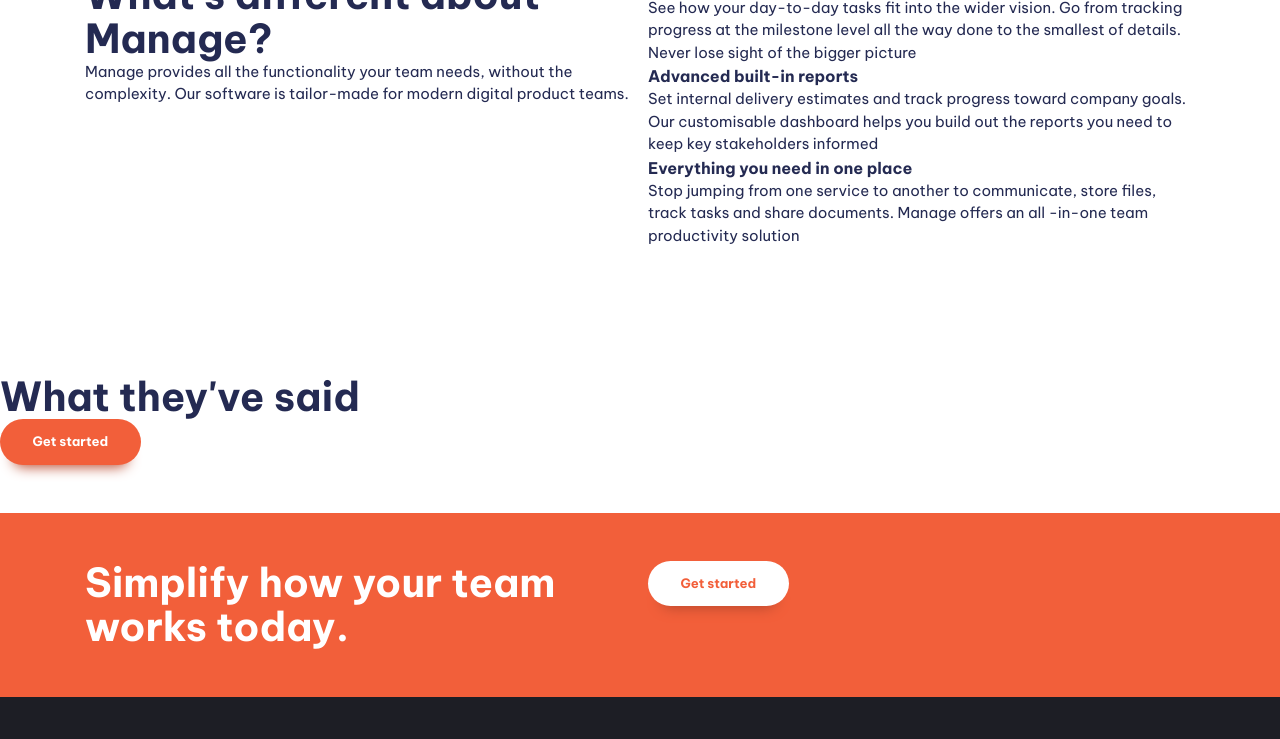
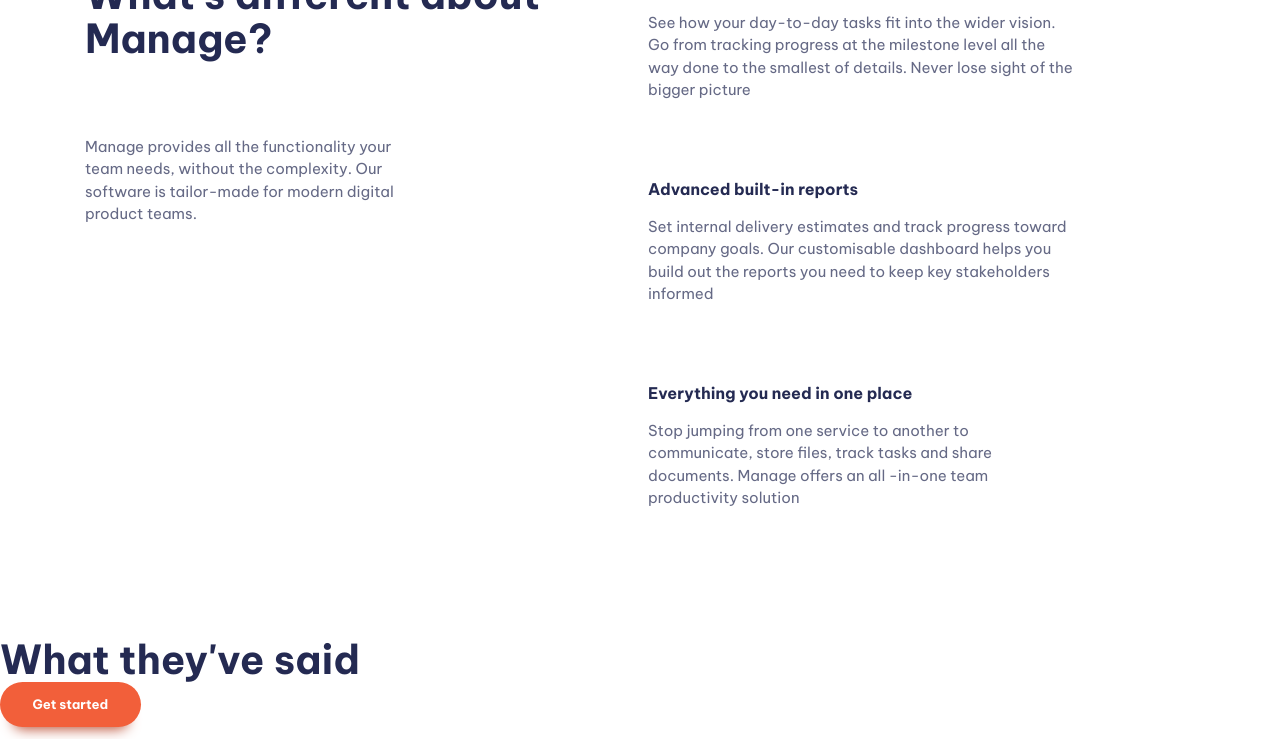
Before and after one commit to Webmav/vite-project-kp, a website: page index.html in a window 1280 px wide. Shown: the part 886-1625 px from the top of the page. Drawn offline with Linux system fonts and the light colour scheme; files that its build step writes are made by us from their sources; files whose address does not match are found by name.

Commit message:
Made some new classes regarding spacing and paragraph. And in cta, made some classes to align items and justify and changed size of content

```diff
--- a/index.html
+++ b/index.html
@@ -40,7 +40,7 @@
       <section class="padding-block-900">
         <div class="container"> </div>
         <div class="even-columns">
-          <div>
+          <div class="flow">
             <h1 class="fs-primary-heading fw-bold">Bring everyone together
               to build better products.</h1>
             <p>Manage makes it simple for software teams to plan day-to-day
@@ -57,7 +57,7 @@
       <section class="padding-block-900">
         <div class="container">
           <div class="even-columns">
-            <div>
+            <div class="flow">
               <h2 class="fs-secondary-heading fw-bold"> What's different about
                 Manage?</h2>
               <p>Manage provides all the functionality your team needs, without
@@ -66,25 +66,33 @@
             </div>
 
             <div>
-              <ul role="list" class="numbered-items">
+              <ul role="list" class="numbered-items |  flow">
                 <li>
+                  <div class="flow" style="--flow-spacer: 1em">
                     <h3 class="fs-600 fw-bold">Track company-wide progress</h3>
-                  <p>See how your day-to-day tasks fit into the wider vision.
+                    <p data-width="wide">See how your day-to-day tasks fit into the wider vision.
                       Go from tracking progress at the milestone level all the way
                       done to the smallest of details. Never lose sight of the
                       bigger picture</p>
+                  </div>
                 </li>
+
                 <li>
+                  <div class="flow" style="--flow-spacer: 1em">
                     <h3 class="fs-600 fw-bold">Advanced built-in reports</h3>
-                  <p>Set internal delivery estimates and track progress toward
+                    <p data-width="wide">Set internal delivery estimates and track progress toward
                       company goals. Our customisable dashboard helps you build out the
                       reports you need to keep key stakeholders informed</p>
+                  </div>
                 </li>
+
                 <li>
+                  <div class="flow" style="--flow-spacer: 1em">
                     <h3 class="fs-600 fw-bold">Everything you need in one place</h3>
-                  <p>Stop jumping from one service to another to communicate,
+                    <p data-width="wide">Stop jumping from one service to another to communicate,
                       store files, track tasks and share documents. Manage offers
                       an all -in-one team productivity solution</p>
+                  </div>
                 </li>
               </ul>
             </div>
@@ -98,16 +106,16 @@
          <button class="button">Get started</button>
       </section>
 
-      <section class="cta | bg-accent-400 text-neutral-100 padding-block-700">
+      <section class="cta | bg-accent-400 text-neutral-100 padding-block-900">
         <div class="container">
-          <div class="even-columns">
+          <div class="even-columns vertical-align-center">
             <div>
-              <p class="fs-secondary-heading fw-bold">Simplify how your team works
+              <p class="fs-primary-heading fw-bold">Simplify how your team works
                 today.
               </p>
             </div>
 
-            <div>
+            <div class="justify-self-end-md">
               <button class="button" data-type="inverted">Get started</button>
             </div>
           </div>
@@ -130,7 +138,7 @@
           </div>
 
           <div>
-            <nav aria-label="Footer" class="footer-nav">
+            <nav class="flow" data-spacing="tight" aria-label="Footer" class="footer-nav">
               <ul role="list">
                 <li><a href="#"> Home</a></li>
                 <li><a href="#"> Pricing</a></li>
@@ -147,7 +155,7 @@
             <form action="">
               <input type="email">
               <button class="button">Go</button>
-              <p>Copyright 2020. All Rights Reserved.</p>
+              <p class="copyright">Copyright 2020. All Rights Reserved.</p>
             </form>
           </div>
         </div>
--- a/src/style.css
+++ b/src/style.css
@@ -124,36 +124,25 @@ svg {
 
 
 
-
-
-
-
-
-.container {
-    --max-width: 1110px;
-    --padding: 1rem;
-
-    width: min(var(--max-width), 100% - (var(--padding)*2));
-    margin-inline: auto;
-}
-
-.even-columns {
-    display: grid;
-    gap: 1rem;
-}
-
-@media (min-width: 50em) {
-    .even-columns {
-        grid-auto-flow: column;
-        grid-auto-columns: 1fr;
-    }
-}
-
 /* General styling */
 
 body {
     font-size: var(--fs-body);
     font-family: var(--ff-body);
+    color: var(--clr-primary-400);
+}
+
+p:not([class]) {
+    opacity: 0.7;
+    max-width: 32ch;
+}
+
+p[data-width="wide"] {
+    max-width: 42ch;
+}
+
+a {
+    text-decoration: none;
     color: var(--clr-primary-400);
 }
 
@@ -190,7 +179,7 @@ body {
     color: var(--clr-accent-300);
 }
 
-/* Navigation */
+/* navigation */
 
 .primary-header {
     padding-top: var(--size-700);
@@ -216,15 +205,10 @@ body {
     font-weight: var(--fw-semi-bold);
 }
 
-    .nav-list a {
-        text-decoration: none;
-        color: var(--clr-primary-400);
-    }
-
-    .nav-list a:hover,
-    .nav-list a:focus-visible {
-        color: var(--clr-accent-400);
-    }
+.nav-list a:hover,
+.nav-list a:focus-visible {
+    color: var(--clr-accent-400);
+}
 
 @media (max-width: 50em) {
     .primary-navigation {
@@ -274,6 +258,46 @@ body {
         display: none;
     }
 }
+
+.copyright {
+    color: var(--clr-neutral-100);
+}
+
+/* cta */
+
+.cta {
+    position: relative;
+    isolation: isolate;
+    text-align: center;
+}
+
+@media (min-width: 50em) {
+    .cta {
+        text-align: left;
+    }
+}
+
+.cta::before {
+    content: '';
+    position: absolute;
+    inset: 0;
+    z-index: -1;
+    background-image:
+    url('./images/bg-tablet-pattern.svg'),
+    url('./images/bg-tablet-pattern.svg')
+    ;
+    background-position: -15rem -5rem, 80rem -42rem;
+    background-repeat: no-repeat;
+    opacity: .1;
+}
+
+
+
+
+
+
+
+
 
 /* Utility classes */
 
@@ -360,8 +384,6 @@ body {
     padding-block: var(--size-700);
 }
 
-
-
 .display-sm-none {
     display: none;
 }
@@ -371,3 +393,48 @@ body {
         display: inline-flex;
     }
 }
+
+.container {
+    --max-width: 1110px;
+    --padding: 1rem;
+
+    width: min(var(--max-width), 100% - (var(--padding)*2));
+    margin-inline: auto;
+}
+
+.vertical-align-center {
+    align-items: center;
+}
+
+.justify-self-end {
+    justify-self: end;
+}
+
+@media (min-width: 50em) {
+    .justify-self-end-md {
+        justify-self: end;
+    }
+}
+
+.even-columns {
+    display: grid;
+    gap: 1rem;
+}
+
+
+:where(.flow :not(:first-child)) {
+    margin-top: var(--flow-spacer, 3em);
+}
+
+div {
+    --flow-spacer: 5em;
+}
+
+
+
+@media (min-width: 50em) {
+    .even-columns {
+        grid-auto-flow: column;
+        grid-auto-columns: 1fr;
+    }
+}
```
Lines whose indentation alone changed are shown as unchanged.
